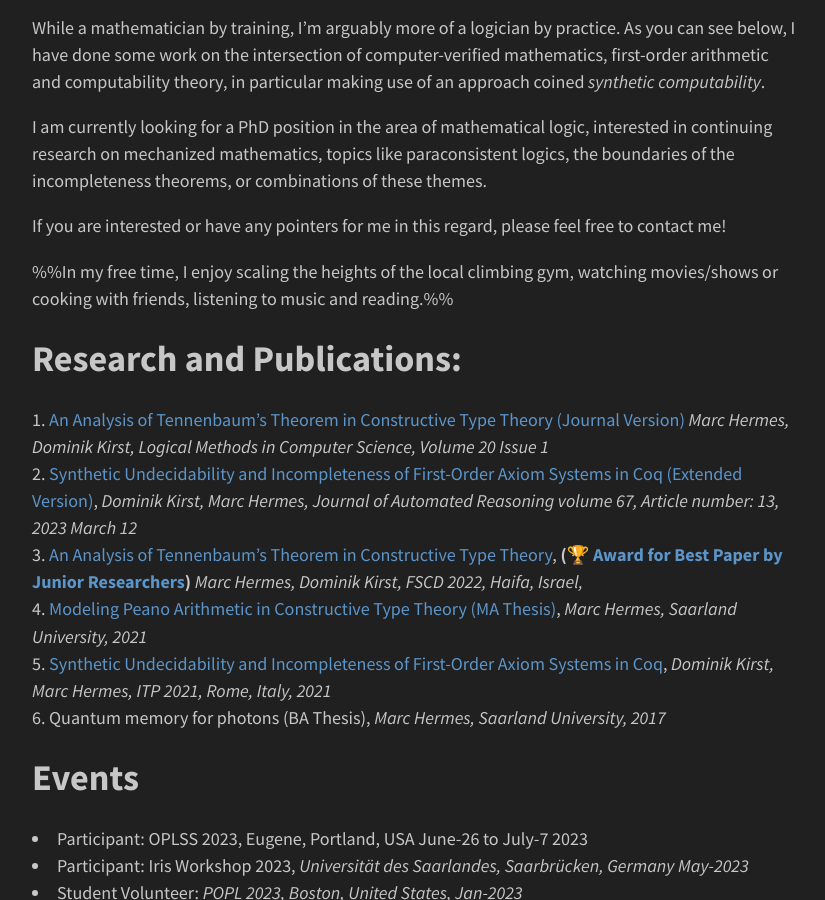
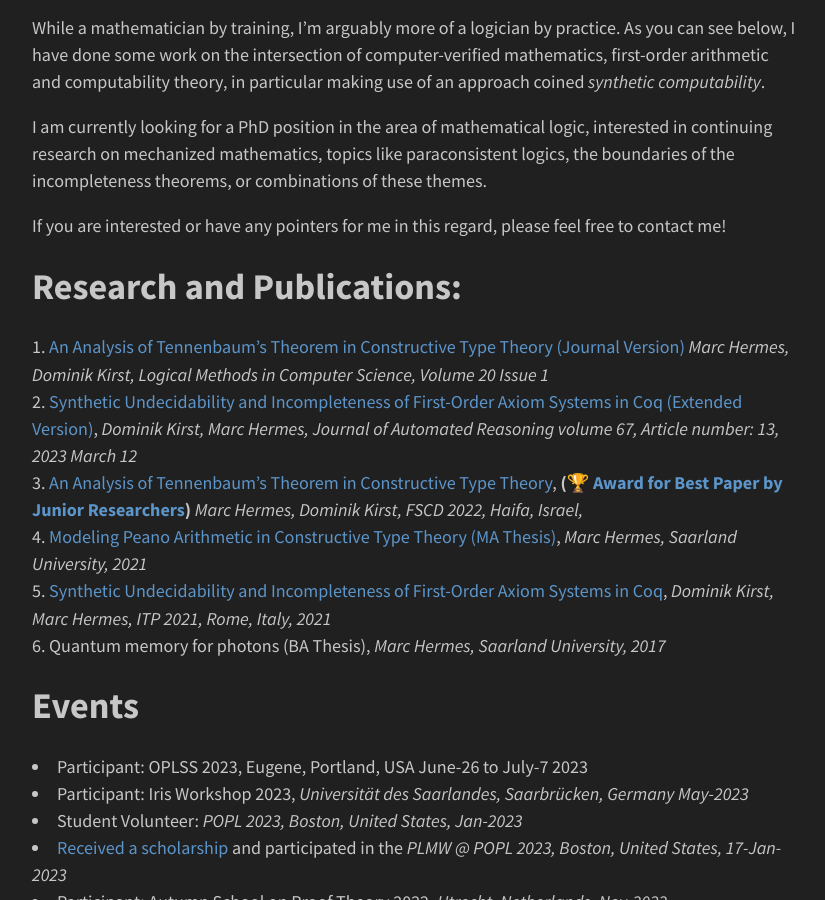
Before and after one commit to HermesMarc/hermesmarc.github.io, a Jekyll site: the page built from about.md, in a window 1280 px wide and 900 px high, scrolled down 556 px. Shown: the whole window, without its empty margins (224-1049 px from the left). Built offline with Jekyll 4.4.1, drawn with Linux system fonts in a browser that asks for light colours; nearby versions of some CDN libraries.

Commit message:
Update about.md

```diff
--- a/about.md
+++ b/about.md
@@ -15,8 +15,7 @@ I am currently looking for a PhD position in the area of mathematical logic, int
 
 If you are interested or have any pointers for me in this regard, please feel free to contact me!
 
-
-%%In my free time, I enjoy scaling the heights of the local climbing gym, watching movies/shows or cooking with friends, listening to music and reading.%%
+<!-- In my free time, I enjoy scaling the heights of the local climbing gym, watching movies/shows or cooking with friends, listening to music and reading. -->
 
 
 ## Research and Publications:
```
